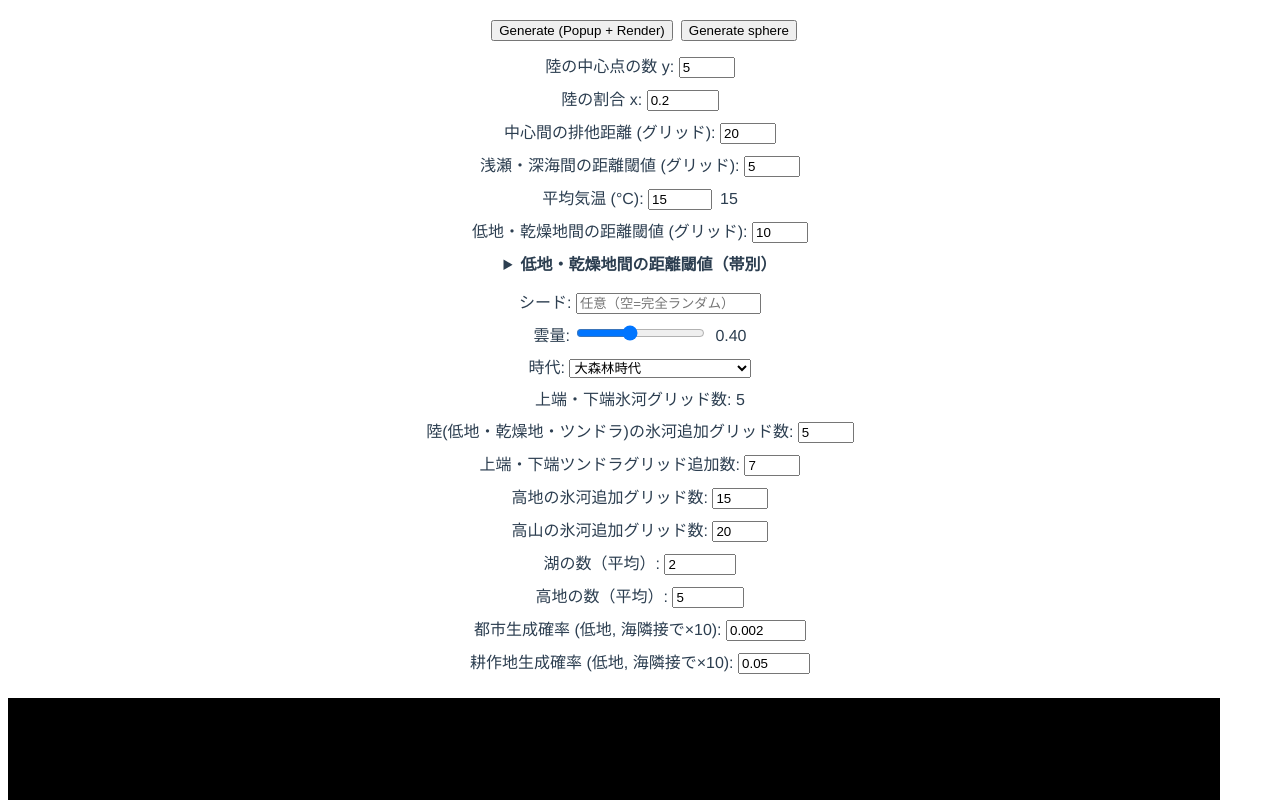
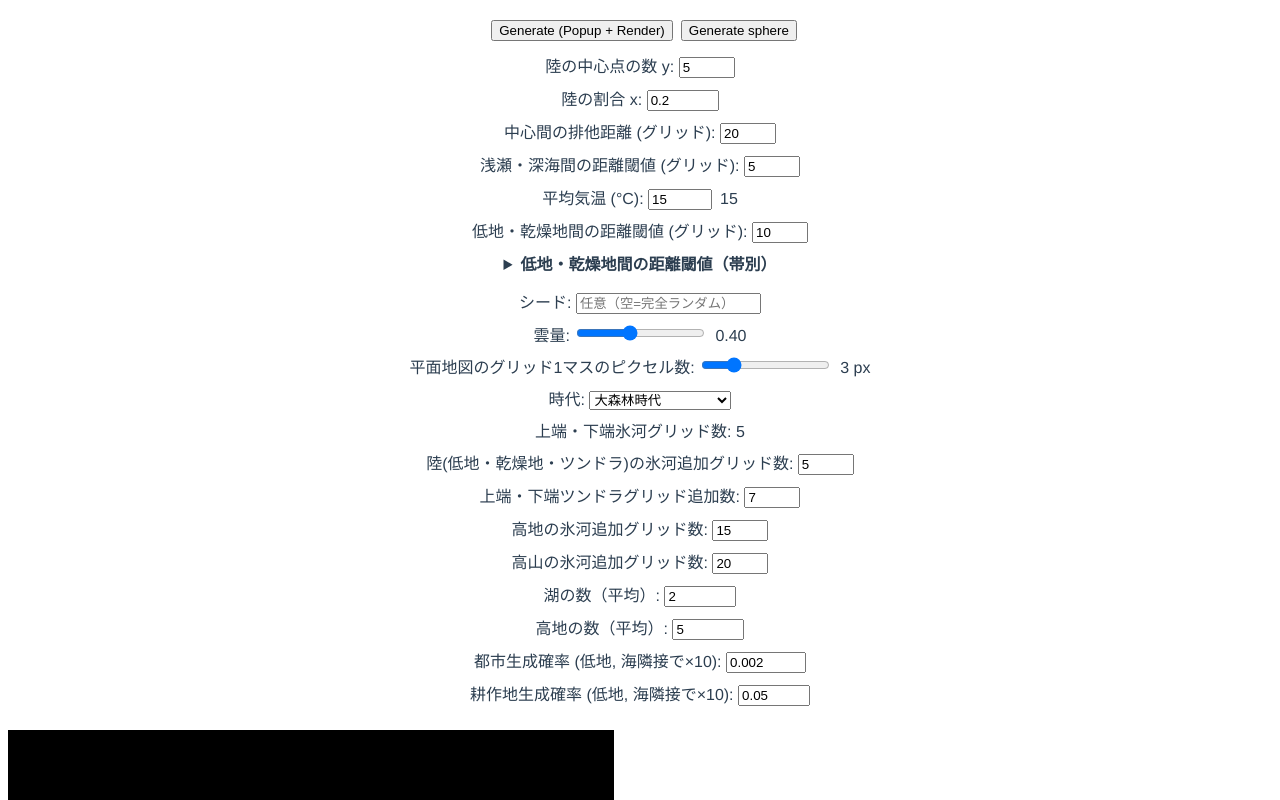
Before and after one commit to consbiol/plate, a Vue app: page / in a window 1280 px wide. Shown: the top 800 px of the page. Built offline with nearby package versions, Linux system fonts and the light colour scheme.

Commit message:
文明時代での都市・農地グリッドの生成

```diff
--- a/src/components/Grids_Calculation.vue
+++ b/src/components/Grids_Calculation.vue
@@ -1060,6 +1060,11 @@ export default {
       const cultivatedMask = new Array(N).fill(false);
       const rCity = this._getDerivedRng('city') || Math.random;
       const rCult = this._getDerivedRng('cultivated') || Math.random;
+      // 地域差ノイズ（都市の発生率に地域バイアスを付与）
+      // fractalNoise2D は [-1,1] を返す。これを [cityBiasMin, cityBiasMax] に線形マップして倍率とする
+      const cityBiasScale = 0.01; // 小さいほど広域パッチ
+      const cityBiasMin = 0.05;   // 発生しにくい地域
+      const cityBiasMax = 8.0;    // 発生しやすい地域
       const isAdjacentToSea = (gx, gy) => {
         const dirs4 = [{dx:-1,dy:0},{dx:1,dy:0},{dx:0,dy:-1},{dx:0,dy:1}];
         for (const d of dirs4) {
@@ -1069,6 +1074,24 @@ export default {
           if (!landMask[nIdx]) return true; // 海
         }
         return false;
+      };
+      // 1グリッド島（周囲8近傍に陸が存在しない）なら city 開始セルにしない
+      const isOneCellIsland = (gx, gy) => {
+        const idx0 = gy * this.gridWidth + gx;
+        if (!landMask[idx0]) return false; // 陸でなければ対象外
+        const dirs8 = [
+          { dx: -1, dy: 0 }, { dx: 1, dy: 0 },
+          { dx: 0, dy: -1 }, { dx: 0, dy: 1 },
+          { dx: -1, dy: -1 }, { dx: 1, dy: -1 },
+          { dx: -1, dy: 1 }, { dx: 1, dy: 1 }
+        ];
+        for (const d of dirs8) {
+          const w = this.torusWrap(gx + d.dx, gy + d.dy);
+          if (!w) continue;
+          const nIdx = w.y * this.gridWidth + w.x;
+          if (landMask[nIdx]) return false; // 近傍に陸があれば1セル島ではない
+        }
+        return true;
       };
       // 文明時代のみ city/cultivated を生成
       const isCivilizationEra = (this.era === '文明時代');
@@ -1082,8 +1105,16 @@ export default {
             if (cityMask[idx]) continue;
             // city
             const baseCity = Math.max(0, this.cityGenerationProbability || 0);
-            const pcCity = isAdjacentToSea(gx, gy) ? Math.min(1, baseCity * 10) : baseCity;
-            if (pcCity > 0 && (rCity() < pcCity) && !cityMask[idx]) {
+            // 地域差ノイズによる倍率
+            // 座標はそのまま渡し、スケールは引数で指定（ダブルスケーリングを避ける）
+            const nCity = this.fractalNoise2D(gx, gy, 4, 0.5, cityBiasScale);
+            const uCity = (nCity + 1) * 0.5; // [0,1]
+            const cityBias = Math.max(cityBiasMin, Math.min(cityBiasMax, cityBiasMin + uCity * (cityBiasMax - cityBiasMin)));
+            const biasedBaseCity = baseCity * cityBias;
+            const pcCity = isAdjacentToSea(gx, gy) ? Math.min(1, biasedBaseCity * 10) : Math.min(1, biasedBaseCity);
+            // 開始セルの採択は座標由来のシードで決定（安定化）
+            const startCityRng = this._getDerivedRng('city-start', gx, gy) || rCity;
+            if (pcCity > 0 && !isOneCellIsland(gx, gy) && (startCityRng() < pcCity) && !cityMask[idx]) {
               // クラスタ生成: 平均 ~3 グリッドの面積（Poissonサンプル）
               const clusterRng = this._getDerivedRng('city-cluster', gx, gy) || Math.random;
               const targetSize = Math.max(1, this._poissonSample(3, 50, clusterRng));
@@ -1121,7 +1152,9 @@ export default {
             // cultivated
             const baseCult = Math.max(0, this.cultivatedGenerationProbability || 0);
             const pcCult = isAdjacentToSea(gx, gy) ? Math.min(1, baseCult * 10) : baseCult;
-            if (pcCult > 0 && (rCult() < pcCult) && !cultivatedMask[idx]) {
+            // 開始セルの採択は座標由来のシードで決定（安定化）
+            const startCultRng = this._getDerivedRng('cultivated-start', gx, gy) || rCult;
+            if (pcCult > 0 && (startCultRng() < pcCult) && !cultivatedMask[idx]) {
               // クラスタ生成: 平均 ~5 グリッドの面積（Poissonサンプル）
               const clusterRng = this._getDerivedRng('cultivated-cluster', gx, gy) || Math.random;
               const targetSize = Math.max(1, this._poissonSample(5, 50, clusterRng));
--- a/src/components/Parameters_Display.vue
+++ b/src/components/Parameters_Display.vue
@@ -64,6 +64,11 @@
       <label>雲量: </label>
       <input type="range" min="0" max="1" step="0.1" v-model.number="local.cloudAmount" @change="emitField('cloudAmount', local.cloudAmount)" />
       <span style="margin-left:8px">{{ (local.cloudAmount || 0).toFixed(2) }}</span>
+    </div>
+    <div style="margin-bottom: 8px;">
+      <label>平面地図のグリッド1マスのピクセル数: </label>
+      <input type="range" min="1" max="10" step="1" v-model.number="planeGridCellPx" />
+      <span style="margin-left:8px">{{ planeGridCellPx }} px</span>
     </div>
     <div style="margin-bottom: 8px;">
       <label>時代: </label>
@@ -311,7 +316,7 @@ export default {
         '多細胞生物誕生時代',
         '海洋生物多様化時代',
         '苔類進出時代',
-        'シダ類・裸子植物進出時代',
+        'シダ植物時代',
         '大森林時代',
         '文明時代'
       ],
@@ -376,6 +381,23 @@ export default {
           this.$store.dispatch('updateAverageTemperature', num);
         }
         this.updateAverageTemperature(num);
+      }
+    },
+    planeGridCellPx: {
+      get() {
+        if (this.$store && this.$store.getters && typeof this.$store.getters.planeGridCellPx === 'number') {
+          return this.$store.getters.planeGridCellPx;
+        }
+        return 3;
+      },
+      set(val) {
+        let v = Math.round(Number(val));
+        if (!isFinite(v)) v = 3;
+        if (v < 1) v = 1;
+        if (v > 10) v = 10;
+        if (this.$store && typeof this.$store.dispatch === 'function') {
+          this.$store.dispatch('updatePlaneGridCellPx', v);
+        }
       }
     },
     topTundraRowsComputed() {
--- a/src/components/Terrain_Display.vue
+++ b/src/components/Terrain_Display.vue
@@ -4,7 +4,7 @@
       v-for="(color, idx) in displayColors"
       :key="idx"
       class="cell"
-      :style="{ backgroundColor: color }"
+      :style="{ backgroundColor: color, width: (cellSizePx + 'px'), height: (cellSizePx + 'px') }"
     />
   </div>
 </template>
@@ -27,6 +27,16 @@ export default {
     era: { type: String, required: false, default: null }
   },
   computed: {
+    cellSizePx() {
+      const v = (this.$store && this.$store.getters && typeof this.$store.getters.planeGridCellPx === 'number')
+        ? this.$store.getters.planeGridCellPx
+        : 3;
+      const iv = Math.round(Number(v));
+      if (!isFinite(iv)) return 3;
+      if (iv < 1) return 1;
+      if (iv > 10) return 10;
+      return iv;
+    },
     displayColors() {
       const width = this.gridWidth;
       const height = this.gridHeight;
@@ -66,8 +76,8 @@ export default {
       const displayGridWidth = this.gridWidth + 2;
       return {
         display: 'grid',
-        gridTemplateColumns: `repeat(${displayGridWidth}, 6px)`,
-        gridAutoRows: '6px'
+        gridTemplateColumns: `repeat(${displayGridWidth}, ${this.cellSizePx}px)`,
+        gridAutoRows: `${this.cellSizePx}px`
       };
     }
   }
--- a/src/store/index.js
+++ b/src/store/index.js
@@ -6,6 +6,8 @@ export default createStore({
         averageTemperature: 15,
         // 雲量（0..1）
         cloudAmount: 0.5,
+        // 平面地図の1グリッドのピクセル数（1..10）
+        planeGridCellPx: 3,
 
         // 地表反射率（アルベド、0..1）
         albedo: 0.3,
@@ -23,7 +25,8 @@ export default createStore({
     getters: {
         averageTemperature: (state) => state.averageTemperature,
         era: (state) => state.era,
-        terrainColors: (state) => state.terrainColors
+        terrainColors: (state) => state.terrainColors,
+        planeGridCellPx: (state) => state.planeGridCellPx
     },
     mutations: {
         setAverageTemperature(state, value) {
@@ -31,6 +34,9 @@ export default createStore({
         },
         setEra(state, value) {
             state.era = value;
+        },
+        setPlaneGridCellPx(state, value) {
+            state.planeGridCellPx = value;
         }
     },
     actions: {
@@ -39,6 +45,14 @@ export default createStore({
         },
         updateEra({ commit }, value) {
             commit('setEra', value);
+        },
+        updatePlaneGridCellPx({ commit }, value) {
+            // 安全側に丸め＋クランプ
+            let v = Math.round(Number(value));
+            if (!isFinite(v)) v = 3;
+            if (v < 1) v = 1;
+            if (v > 10) v = 10;
+            commit('setPlaneGridCellPx', v);
         }
     }
 });
--- a/src/utils/colors.js
+++ b/src/utils/colors.js
@@ -137,6 +137,22 @@ export function getEraColors_PteridophyteGymnospermExpansion() {
         cultivated: '#ffff00'
     };
 }
+// 新名称対応: PteridophyteExpansion（表示名: シダ植物時代）
+export function getEraColors_PteridophyteExpansion() {
+    return {
+        deepSea: '#1E508C',
+        shallowSea: '#3C78B4',
+        lowland: '#228B22',
+        desert: '#96826E',
+        highland: '#91644B',
+        alpine: '#5F5046',
+        tundra: '#7ea836',
+        glacier: '#FFFFFF',
+        border: '#000000',
+        city: '#F15A22',
+        cultivated: '#ffff00'
+    };
+}
 export function getEraColors_GreatForest() {
     return {
         deepSea: '#1E508C',
@@ -176,7 +192,7 @@ const ERA_COLOR_FACTORIES = {
     '多細胞生物誕生時代': getEraColors_Multicellular,
     '海洋生物多様化時代': getEraColors_MarineDiversification,
     '苔類進出時代': getEraColors_BryophyteExpansion,
-    'シダ類・裸子植物進出時代': getEraColors_PteridophyteGymnospermExpansion,
+    'シダ植物時代': getEraColors_PteridophyteExpansion,
     '大森林時代': getEraColors_GreatForest,
     '文明時代': getEraColors_Civilization
 };
@@ -188,22 +204,48 @@ export function getEraTerrainColors(era) {
 }
 
 // Sphere 用: 時代別の陸トーン（既定は大森林時代と同じ値）
+// 時代別の陸トーン色（Sphere の陸に貼るトーン）。初期値は全時代とも #96A5B9。
+// 後で個別に変更したい場合は、このマップの値を編集してください。
+const ERA_LAND_TINTS = {
+    '爆撃時代': '#96A5B9',
+    '嫌気性細菌誕生時代': '#96A5B9',
+    '光合成細菌誕生時代': '#FF0000',
+    '真核生物誕生時代': '#96A5B9',
+    '多細胞生物誕生時代': '#96A5B9',
+    '海洋生物多様化時代': '#96A5B9',
+    '苔類進出時代': '#96A5B9',
+    'シダ植物時代': '#96A5B9',
+    '大森林時代': '#96A5B9',
+    '文明時代': '#96A5B9'
+};
 export function getEraLandTint(era) {
-    const def = 'rgb(150, 165, 185)';
-    const ERA_TINT_FACTORIES = {
-        '爆撃時代': () => def,
-        '嫌気性細菌誕生時代': () => def,
-        '光合成細菌誕生時代': () => def,
-        '真核生物誕生時代': () => def,
-        '多細胞生物誕生時代': () => def,
-        '海洋生物多様化時代': () => def,
-        '苔類進出時代': () => def,
-        'シダ類・裸子植物進出時代': () => def,
-        '大森林時代': () => def,
-        '文明時代': () => def
-    };
-    const fn = era && Object.prototype.hasOwnProperty.call(ERA_TINT_FACTORIES, era) ? ERA_TINT_FACTORIES[era] : null;
-    return fn ? fn() : def;
+    const def = '#96A5B9';
+    if (era && Object.prototype.hasOwnProperty.call(ERA_LAND_TINTS, era)) {
+        return ERA_LAND_TINTS[era];
+    }
+    return def;
+}
+
+// 時代別の雲トーン色（Sphere の雲レイヤに貼る色）。初期値は全時代とも #FFFFFF。
+// 後で個別に変更したい場合は、このマップの値を編集してください。
+const ERA_CLOUD_TINTS = {
+    '爆撃時代': '#FFFFFF',
+    '嫌気性細菌誕生時代': '#FFFFFF',
+    '光合成細菌誕生時代': '#FFFFFF',
+    '真核生物誕生時代': '#FFFFFF',
+    '多細胞生物誕生時代': '#ED1A3D',
+    '海洋生物多様化時代': '#FFFFFF',
+    '苔類進出時代': '#FFFFFF',
+    'シダ植物時代': '#FFFFFF',
+    '大森林時代': '#FFFFFF',
+    '文明時代': '#FFFFFF'
+};
+export function getEraCloudTint(era) {
+    const def = '#FFFFFF';
+    if (era && Object.prototype.hasOwnProperty.call(ERA_CLOUD_TINTS, era)) {
+        return ERA_CLOUD_TINTS[era];
+    }
+    return def;
 }
 
 function cellToColor(cell, tc, preferPalette) {
@@ -211,32 +253,32 @@ function cellToColor(cell, tc, preferPalette) {
     if (!preferPalette && cell && typeof cell.colorHex === 'string') {
         return cell.colorHex;
     }
-    // 城市エリアの色設定: city 名称がある場合は中間灰色で表示
+    // 基礎色（地形種）を決定
+    let base = tc.lowland;
+    if (cell && cell.terrain) {
+        if (cell.terrain.type === 'sea') {
+            if (cell.terrain.sea === 'shallow') base = tc.shallowSea;
+            else if (cell.terrain.sea === 'glacier') base = tc.glacier;
+            else base = tc.deepSea;
+        } else if (cell.terrain.type === 'land') {
+            const l = cell.terrain.land;
+            if (l === 'tundra') base = tc.tundra;
+            else if (l === 'glacier') base = tc.glacier;
+            else if (l === 'lake') base = tc.shallowSea;
+            else if (l === 'highland') base = tc.highland;
+            else if (l === 'alpine') base = tc.alpine;
+            else if (l === 'desert') base = tc.desert;
+            else base = tc.lowland;
+        }
+    }
+    // 上書き（city/cultivated は最優先）
     if (cell && cell.city) {
         return (tc && tc.city) ? tc.city : '#808080';
     }
-    // 農耕地/耕作地の色設定
     if (cell && cell.cultivated) {
         return (tc && tc.cultivated) ? tc.cultivated : '#556655';
     }
-    let col = tc.lowland;
-    if (cell && cell.terrain) {
-        if (cell.terrain.type === 'sea') {
-            if (cell.terrain.sea === 'shallow') col = tc.shallowSea;
-            else if (cell.terrain.sea === 'glacier') col = tc.glacier;
-            else col = tc.deepSea;
-        } else if (cell.terrain.type === 'land') {
-            const l = cell.terrain.land;
-            if (l === 'tundra') col = tc.tundra;
-            else if (l === 'glacier') col = tc.glacier;
-            else if (l === 'lake') col = tc.shallowSea;
-            else if (l === 'highland') col = tc.highland;
-            else if (l === 'alpine') col = tc.alpine;
-            else if (l === 'desert') col = tc.desert;
-            else col = tc.lowland;
-        }
-    }
-    return col;
+    return base;
 }
 
 // gridData -> display color array (+2 border)
```
Also changed, not shown: src/components/Sphere_Display.vue (+57 -10 lines).
